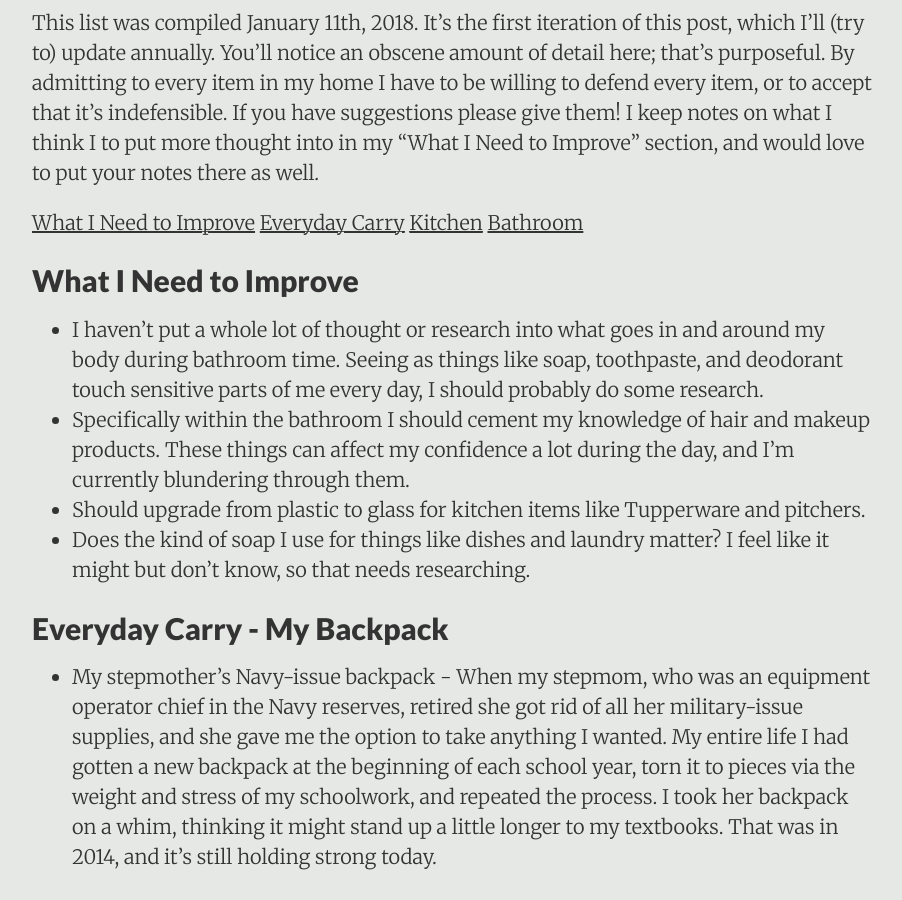
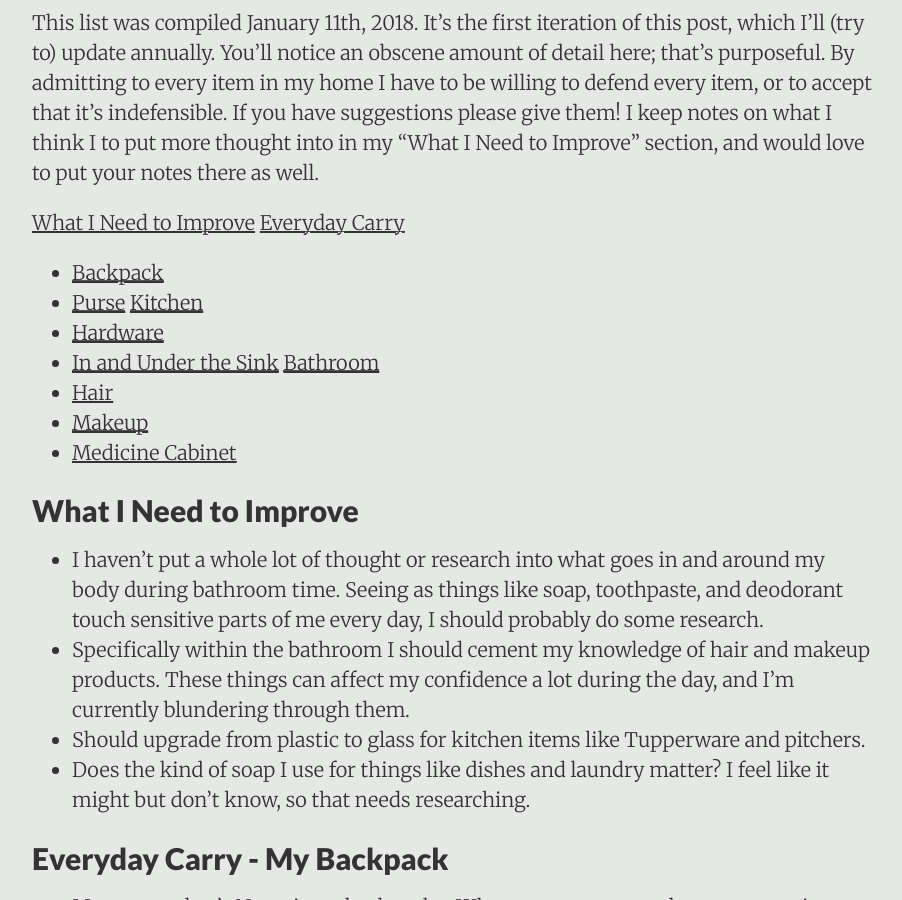
Before and after one commit to DestinyRoseMurphy/DestinyRoseMurphy.github.io, a Jekyll site: the page built from _posts/2017-10-19-Things-I-Kept.md, in a window 1280 px wide and 900 px high, scrolled down 545 px. Shown: the whole window, without its empty margins (188-1090 px from the left). Built offline with Jekyll 4.4.1, drawn with Linux system fonts in a browser that asks for light colours; part of the change alters nothing that is shown.

Commit message:
Updated things headers

```diff
--- a/_posts/2017-10-19-Things-I-Kept.md
+++ b/_posts/2017-10-19-Things-I-Kept.md
@@ -12,8 +12,15 @@ This list was compiled January 11th, 2018. It's the first iteration of this post
 
 [What I Need to Improve](#Improve)
 [Everyday Carry](#Everyday)
+* [Backpack](#Backpack)
+* [Purse](#Purse)
 [Kitchen](#Kitchen)
+* [Hardware](#Hardware)
+* [In and Under the Sink](#Sink)
 [Bathroom](#Bathroom)
+* [Hair](#Hair)
+* [Makeup](#Makeup)
+* [Medicine Cabinet](#Medicine)
 
 
 ## <a name="Improve"></a> What I Need to Improve
@@ -23,7 +30,7 @@ This list was compiled January 11th, 2018. It's the first iteration of this post
 * Should upgrade from plastic to glass for kitchen items like Tupperware and pitchers.
 * Does the kind of soap I use for things like dishes and laundry matter? I feel like it might but don't know, so that needs researching.
 
-## <a name="Everyday"></a> Everyday Carry - My Backpack
+## <a name="Everyday"></a> <a name="Backpack"></a> Everyday Carry - My Backpack
 
 * My stepmother's Navy-issue backpack - When my stepmom, who was an equipment operator chief in the Navy reserves, retired she got rid of all her military-issue supplies, and she gave me the option to take anything I wanted. My entire life I had gotten a new backpack at the beginning of each school year, torn it to pieces via the weight and stress of my schoolwork, and repeated the process. I took her backpack on a whim, thinking it might stand up a little longer to my textbooks. That was in 2014, and it's still holding strong today.
 
@@ -38,7 +45,7 @@ This list was compiled January 11th, 2018. It's the first iteration of this post
 * Allies bag tag - Awarded to me after my completion of Allies training.
 * Flower Pin - Awarded to me for winning a limerick contest at the Pub Sing at Scarborough Faire.
 
-## My Purse
+## <a name="Purse"></a> My Purse
 
 * Black Dooney & Burke purse - A gift old enough that I don't remember when I got it. Quality purses hold up to a lot of use though, and this shoulder bag is perfectly sized and professional enough for business carry, while still remaining casual enough that I can be comfortable using it everywhere.
 
@@ -62,21 +69,11 @@ This list was compiled January 11th, 2018. It's the first iteration of this post
 * Minastrin daily birth control
 * Albuterol sulfate inhaler - Because sometimes my meat suit betrays me and forgets how to breathe.
 
-
-
-
-
-
-
-
-
-
-
 ## <a name="Kitchen"></a> Kitchen
 
 I got my first kitchen all to myself in the fall semester of 2017, and I've been trying to figure out how to cook ever since. On the hardware side I try to follow Saint Alton's advice and [stay away from "Unitaskers,"](https://lifehacker.com/watch-alton-brown-demonstrate-why-unitaskers-have-no-1749470145) and I have so many opinions about what foods we put in our bodies that I wrote a Tedx Talk and used it to talk to kids about drugs.
 
-#### Hardware
+#### <a name="Hardware"></a> Hardware
 
 * Chicago Cutlery 10 Piece Knife Set
 * 8 Glass Cups - [Because BPA from plastic is probably bad for you.](https://www.mayoclinic.org/healthy-lifestyle/nutrition-and-healthy-eating/expert-answers/bpa/faq-20058331)
@@ -104,7 +101,7 @@ I got my first kitchen all to myself in the fall semester of 2017, and I've been
 * An Upsetting Number of Things in my Kitchen Catch-All Drawer - 4 scoop measures, holed and un-holed cooking spoons, soup ladle, wine bottle opener, can opener, tongs, mixing spatula, wooden spatula, holed and un-holed frying pan spatulas, whisk, nutcracker and two nut picks, spiralizer.
 * A Glass Flower Vase
 
-#### In and Under the Sink
+#### <a name="Sink"></a> In and Under the Sink
 
 * [Copper Wool w/8 Refills](http://amzn.to/2FvWYNX) - Lots of people disagree about [how to properly clean cast iron.](https://www.blessthismessplease.com/how-to-clean-and-reseason-cast-iro/) I think copper wool gets the gunk off super easily without the use of soap, so I prefer it.
 * [Clorox Wipes](http://amzn.to/2D6oosg)
@@ -115,20 +112,6 @@ I got my first kitchen all to myself in the fall semester of 2017, and I've been
 * [Tide Pods,](http://amzn.to/2DBMkot) a tiny Tide Cool Cotton bottle, and a huge Tide detergent bag
 * [Downy Dryer Sheets](http://amzn.to/2r8yVl7) - The Lavender smell. Always the lavender smell.
 * Paper Towels - I bought the cheap ones and have never regretted such a small purchase so much in my life. The commercials were right. They don't absorb anything and tear tear-ibly. Never again.
-
-
-
-
-
-
-
-
-
-
-
-
-
-
 
 ## <a name="Bathroom"></a> Bathroom
 
@@ -148,7 +131,7 @@ I got my first kitchen all to myself in the fall semester of 2017, and I've been
 * [IKEA FILUR trash can](http://www.ikea.com/us/en/catalog/products/40188340/?query=401.883.40) - The perfect size for sitting next to the toilet with a handy dandy lid to cover up the nasties within. A very artistic friend decorated mine beautifully with sharpie, and now this simple household necessity is a tiny beacon of happiness.
 * Coconut Oil Scent Diffuser - Because nobody's bathroom smells good on its own.
 
-#### Hair
+#### <a name="Hair"></a> Hair
 I'm really bad at doing hair, so I cut most of mine off, which means I now use a barrage of aerosols to turn what hair I do have into something presentable each morning. I don't really know how any of these work, and whether or not I have a good hair day is often about as dependent on my skill level as it is dependent on the phase of the moon and the number of seagulls over the West coast. Nevertheless, these tools seem to help.
 
 * [TRESemmé Hairspray](http://amzn.to/2EAULiP) and [Mousse](http://amzn.to/2qRBWG8)
@@ -157,7 +140,7 @@ I'm really bad at doing hair, so I cut most of mine off, which means I now use a
 * [Conair Hair Dryer](http://amzn.to/2DnsYTE)
 * Hair Brush
 
-#### Makeup
+#### <a name="Makeup"></a> Makeup
 I like makeup in the same way I like my laptop: I'm 100% sure that I use it incorrectly 50% of the time, but it's fun and useful nonetheless. Most of my collection is either gifts, free samples, or pieces my helpful friends at Sephora have pointed me to when I come in with an empty foundation and a look of terror. Bless them and their patience.
 
 * Vera Bradley cosmetics bag - I think this is a cosmetics bag at least, because it's lined with an easily cleanable plastic. It's too small to be a toiletries bag proper, but it's the perfect size to ensure I don't accumulate more makeup than I need (and it's very pretty).
@@ -175,7 +158,7 @@ I like makeup in the same way I like my laptop: I'm 100% sure that I use it inco
 * [Clinique Take the Day Off Makeup Remover](http://amzn.to/2CU99SU)
 * Clinique Bronzer, Eye Shadow Duo, and Blusher Combo
 
-#### Medicine Cabinet
+#### <a name="Medicine"></a> Medicine Cabinet
 All things that I don't use every day, but that I do use enough to keep around. Hoping to reduce the amount of medicine I keep on hand by getting healthier as a person, but I have no intention of reducing my festive Band-Aid collection.
 
 * Cotton balls, Cotton Pads, and Q-Tips
```
